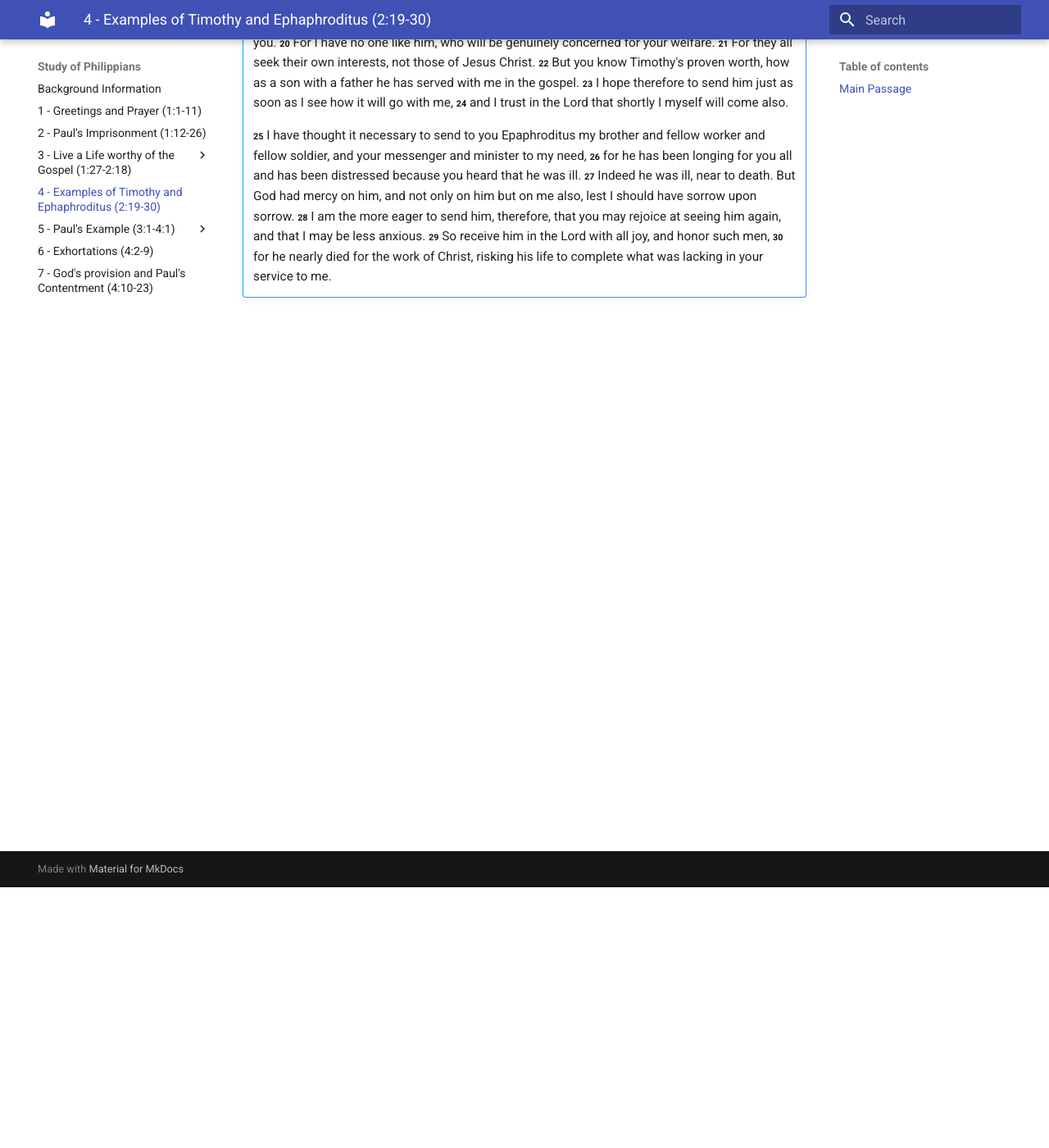
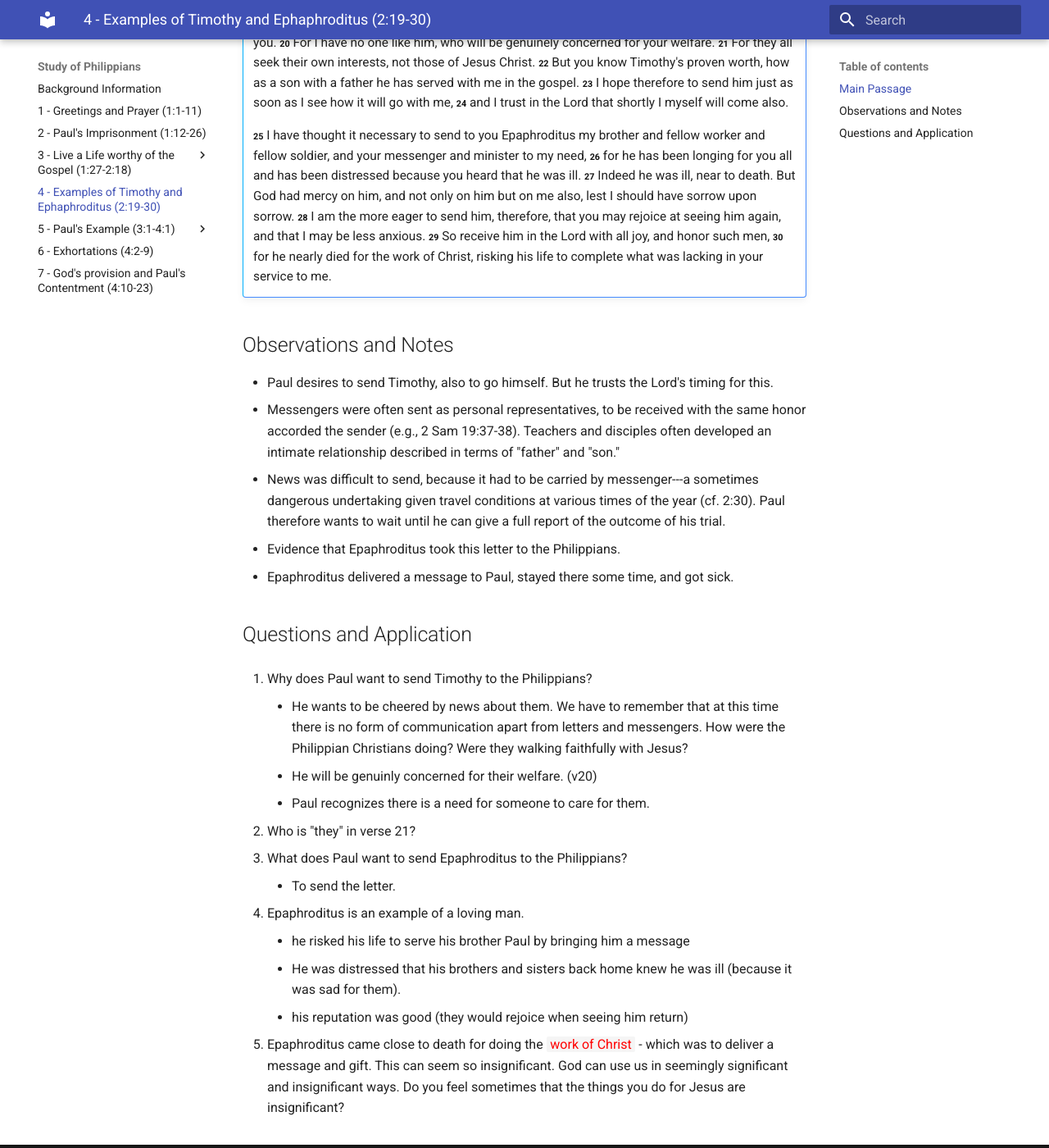
Before and after one commit to 1dancook/philippians-study, an MkDocs documentation site: the page built from docs/04-examples.md, in a window 1280 px wide and 1400 px high, scrolled down 318 px. Shown: the whole window at 82% size. Built offline with MkDocs 1.6.1 and Material for MkDocs 9.7.7, drawn with Linux system fonts in a browser that asks for light colours.

Commit message:
add: #04 and initial text

```diff
--- a/docs/04-examples.md
+++ b/docs/04-examples.md
@@ -7,3 +7,32 @@
     **19** I hope in the Lord Jesus to send Timothy to you soon, so that I too may be cheered by news of you. **20** For I have no one like him, who will be genuinely concerned for your welfare. **21** For they all seek their own interests, not those of Jesus Christ. **22** But you know Timothy's proven worth, how as a son with a father he has served with me in the gospel. **23** I hope therefore to send him just as soon as I see how it will go with me, **24** and I trust in the Lord that shortly I myself will come also.
 
     **25** I have thought it necessary to send to you Epaphroditus my brother and fellow worker and fellow soldier, and your messenger and minister to my need, **26** for he has been longing for you all and has been distressed because you heard that he was ill. **27** Indeed he was ill, near to death. But God had mercy on him, and not only on him but on me also, lest I should have sorrow upon sorrow. **28** I am the more eager to send him, therefore, that you may rejoice at seeing him again, and that I may be less anxious. **29** So receive him in the Lord with all joy, and honor such men, **30** for he nearly died for the work of Christ, risking his life to complete what was lacking in your service to me.
+
+
+## Observations and Notes
+
+- Paul desires to send Timothy, also to go himself. But he trusts the Lord's timing for this.
+- Messengers were often sent as personal representatives, to be received with the same honor accorded the sender (e.g., 2 Sam 19:37-38). Teachers and disciples often developed an intimate relationship described in terms of "father" and "son."
+- News was difficult to send, because it had to be carried by messenger---a sometimes dangerous undertaking given travel conditions at various times of the year (cf. 2:30). Paul therefore wants to wait until he can give a full report of the outcome of his trial.
+- Evidence that Epaphroditus took this letter to the Philippians.
+- Epaphroditus delivered a message to Paul, stayed there some time, and got sick.
+
+## Questions and Application
+
+1. Why does Paul want to send Timothy to the Philippians?
+    - He wants to be cheered by news about them. We have to remember that at this time there is no form of communication apart from letters and messengers. How were the Philippian Christians doing? Were they walking faithfully with Jesus?
+    - He will be genuinly concerned for their welfare. (v20)
+    - Paul recognizes there is a need for someone to care for them.
+
+2. Who is "they" in verse 21?
+
+3. What does Paul want to send Epaphroditus to the Philippians?
+    - To send the letter.
+
+4. Epaphroditus is an example of a loving man.
+    - he risked his life to serve his brother Paul by bringing him a message
+    - He was distressed that his brothers and sisters back home knew he was ill (because it was sad for them).
+    - his reputation was good (they would rejoice when seeing him return)
+
+
+5. Epaphroditus came close to death for doing the `work of Christ` - which was to deliver a message and gift. This can seem so insignificant. God can use us in seemingly significant and insignificant ways. Do you feel sometimes that the things you do for Jesus are insignificant?
```
